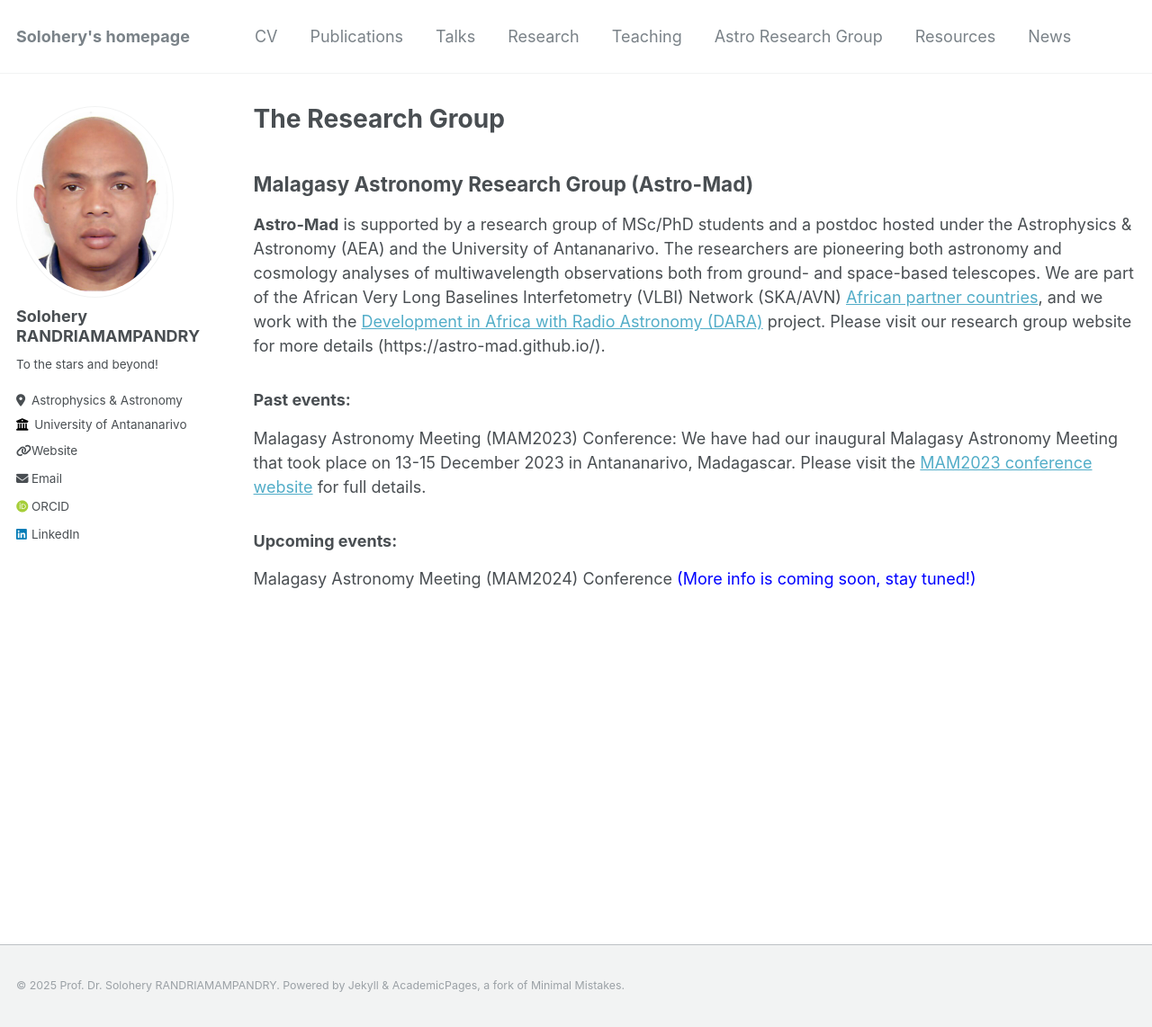
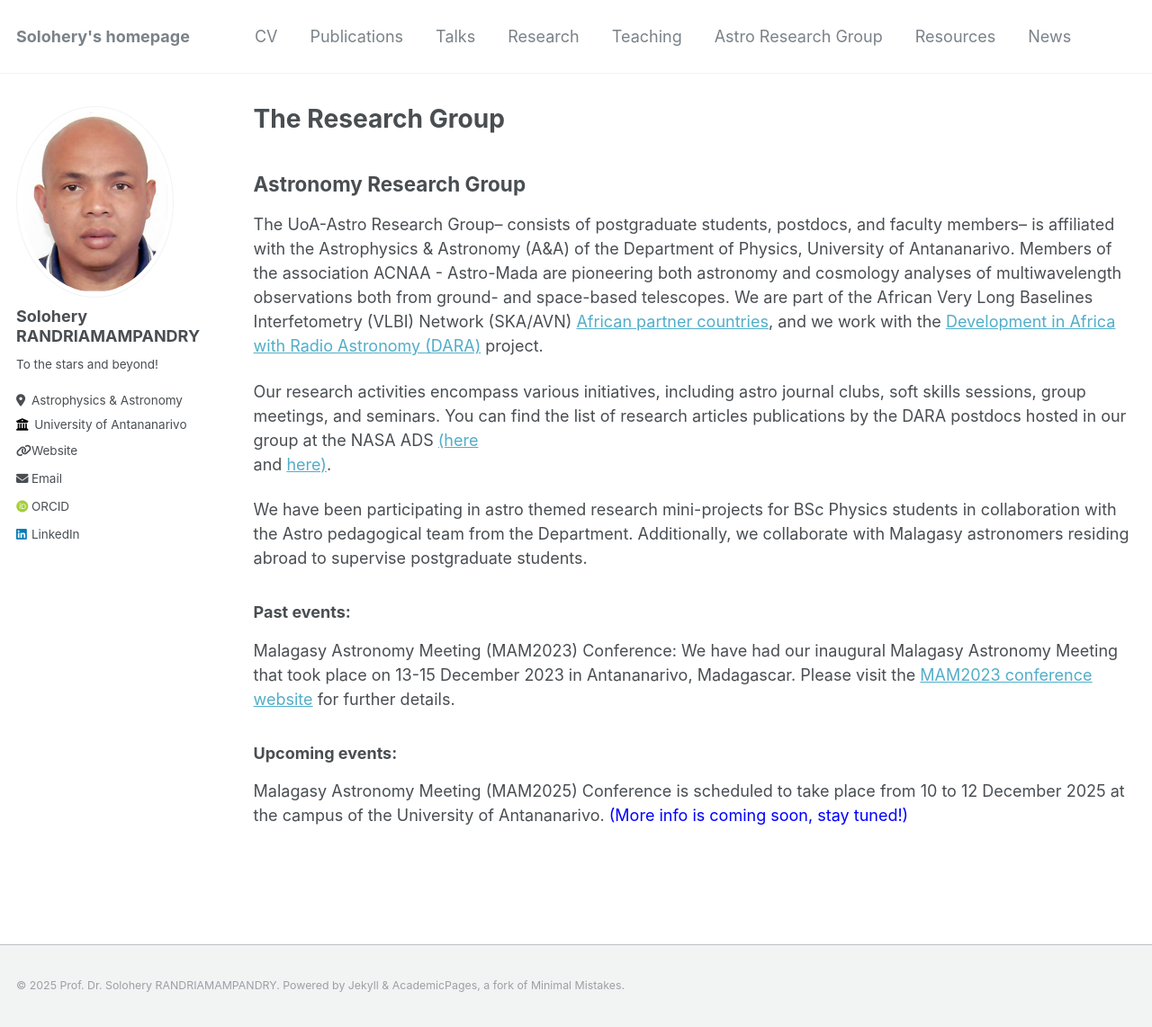
Before and after one commit to solohery-astro/solohery-astro.github.io, a Jekyll site: the page built from _pages/astro-mad.md, in a window 1280 px wide and 1142 px high. Shown: the whole window at 90% size. Built offline with Jekyll 4.4.1, drawn with Linux system fonts in a browser that asks for light colours; some web fonts are replaced.

Commit message:
Update astro-mad.md

```diff
--- a/_pages/astro-mad.md
+++ b/_pages/astro-mad.md
@@ -5,15 +5,20 @@ permalink: /astro-mad/
 author_profile: true
 ---
 
-## Malagasy Astronomy Research Group (Astro-Mad)
+## Astronomy Research Group
 
+The UoA-Astro Research Group-- consists of postgraduate students, postdocs, and faculty members-- is affiliated with the Astrophysics & Astronomy (A&A) of the Department of Physics, University of Antananarivo. Members of the association ACNAA - Astro-Mada are pioneering both astronomy and cosmology analyses of multiwavelength observations both from ground- and space-based telescopes. We are part of the African Very Long Baselines Interfetometry (VLBI) Network (SKA/AVN) [African partner countries](https://www.sarao.ac.za/science/avn/){:target="_blank" rel="noopener noreferrer"}, and we work with the [Development in Africa with Radio Astronomy (DARA)](https://www.dara-project.org/){:target="_blank" rel="noopener noreferrer"} project.
 
-**Astro-Mad** is supported by a research group of MSc/PhD students and a postdoc hosted under the Astrophysics & Astronomy (AEA) and the University of Antananarivo. The researchers are pioneering both astronomy and cosmology analyses of multiwavelength observations both from ground- and space-based telescopes. We are part of the African Very Long Baselines Interfetometry (VLBI) Network (SKA/AVN) [African partner countries](https://www.sarao.ac.za/science/avn/){:target="_blank" rel="noopener noreferrer"}, and we work with the [Development in Africa with Radio Astronomy (DARA)](https://www.dara-project.org/){:target="_blank" rel="noopener noreferrer"} project. Please visit our research group website for more details (https://astro-mad.github.io/).
+Our research activities encompass various initiatives, including astro journal clubs, soft skills sessions, group meetings, and seminars. You can find the list of research articles publications by the DARA postdocs hosted in our group at the NASA ADS
+[(here](https://ui.adsabs.harvard.edu/search/fq=%7B!type%3Daqp%20v%3D%24fq_database%7D&fq_database=database%3A%20(astronomy%20OR%20physics)&q=author%3A(%22ramamonjisoa%2C%20f%22)&sort=date%20desc%2C%20bibcode%20desc&p_=0){:target="_blank" rel="noopener noreferrer"}
+and
+ [here)](https://ui.adsabs.harvard.edu/search/fq=%7B!type%3Daqp%20v%3D%24fq_database%7D&fq_database=database%3A%20(astronomy%20OR%20physics)&q=author%3A(%22randriamampandry%2C%20t%22)&sort=date%20desc%2C%20bibcode%20desc&p_=0){:target="_blank" rel="noopener noreferrer"}.
 
+We have been participating in astro themed research mini-projects for BSc Physics students in collaboration with the Astro pedagogical team from the Department. Additionally, we collaborate with Malagasy astronomers residing abroad to supervise postgraduate students.
 
 ### Past events:
 Malagasy Astronomy Meeting (MAM2023) Conference:
-We have had our inaugural Malagasy Astronomy Meeting that took place on 13-15 December 2023 in Antananarivo, Madagascar. Please visit the [MAM2023 conference website](https://astronomymadagascar.github.io/){:target="_blank" rel="noopener noreferrer"} for full details.
+We have had our inaugural Malagasy Astronomy Meeting that took place on 13-15 December 2023 in Antananarivo, Madagascar. Please visit the [MAM2023 conference website](https://astronomymadagascar.github.io/){:target="_blank" rel="noopener noreferrer"} for further details.
 
 ### Upcoming events:
-Malagasy Astronomy Meeting (MAM2024) Conference <span style="color: blue;"> (More info is coming soon, stay tuned!) </span>
+Malagasy Astronomy Meeting (MAM2025) Conference is scheduled to take place from 10 to 12 December 2025 at the campus of the University of Antananarivo. <span style="color: blue;"> (More info is coming soon, stay tuned!) </span>
```
